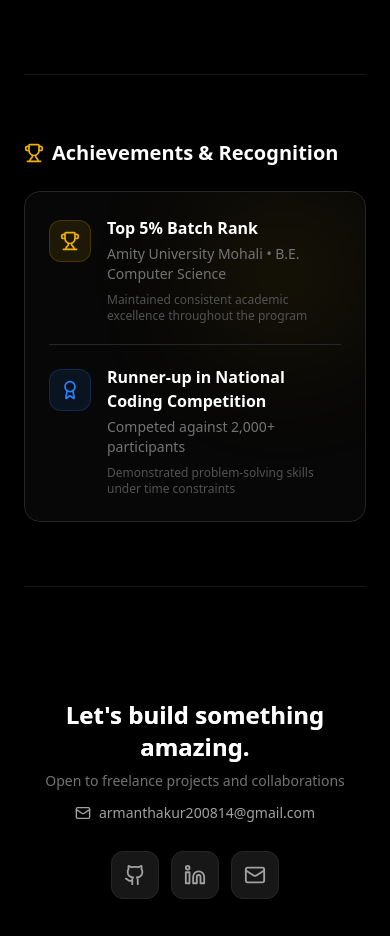
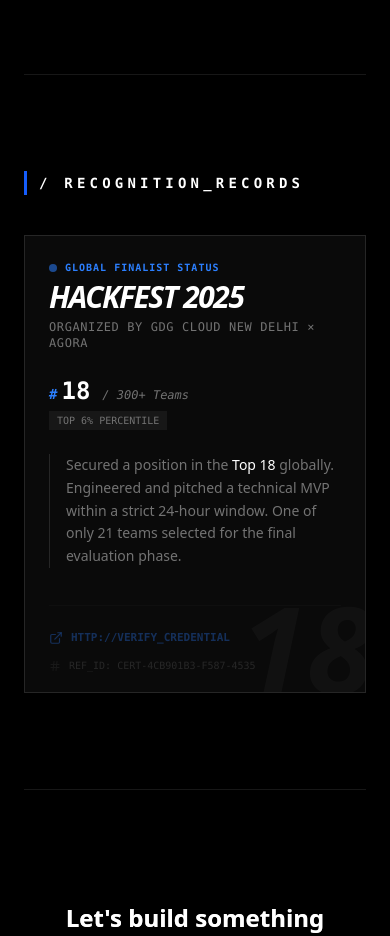
Before and after one commit to kaihere14/Portfolio-3, a React (Vite) app: page / in a window 390 px wide. Shown: the part 5120-6056 px from the top of the page. Built offline with nearby package versions, Linux system fonts and the light colour scheme; no server answers.

Commit message:
feat: add framer-motion for animations and enhance AchievementsSection component

```diff
--- a/package.json
+++ b/package.json
@@ -12,6 +12,7 @@
   "dependencies": {
     "@tailwindcss/vite": "^4.1.17",
     "axios": "^1.13.2",
+    "framer-motion": "^12.23.26",
     "lucide-react": "^0.554.0",
     "react": "^19.2.0",
     "react-dom": "^19.2.0",
--- a/src/components/AchievementsSection.jsx
+++ b/src/components/AchievementsSection.jsx
@@ -1,70 +1,94 @@
 import React from "react";
-import { Trophy, Award } from "lucide-react";
+import { motion } from "framer-motion";
+import { Trophy, ExternalLink, Hash } from "lucide-react";
 
 const AchievementsSection = ({ theme, darkMode }) => {
   return (
-    <section className="space-y-6">
-      <h2
-        className={`text-xl font-bold ${theme.textWhite} flex items-center gap-2`}
+    <section className="py-8">
+      {/* Header with a raw, industrial look */}
+      <div className="flex items-center gap-3 mb-10">
+        <div className="h-6 w-[3px] bg-blue-600"></div>
+        <h2 className={`text-sm font-mono font-black tracking-[0.3em] ${theme.textWhite} uppercase`}>
+          / Recognition_Records
+        </h2>
+      </div>
+
+      {/* The Achievement Card */}
+      <motion.div
+        initial="rest"
+        whileHover="hover"
+        animate="rest"
+        className={`group relative border border-neutral-800 hover:border-blue-900/50 p-6 transition-all duration-500 overflow-hidden ${
+          darkMode ? "bg-[#0a0a0a]" : "bg-white"
+        }`}
       >
-        <Trophy size={20} className="text-yellow-500" /> Achievements &
-        Recognition
-      </h2>
-      <div
-        className={`${
-          darkMode ? "bg-neutral-900/30" : "bg-neutral-50/30"
-        } border ${
-          theme.cardBorder
-        } rounded-2xl p-6 relative overflow-hidden group hover:${
-          darkMode ? "bg-neutral-900/50" : "bg-neutral-50/50"
-        } hover:${theme.cardHoverBorder} transition-all duration-300`}
-      >
-        <div className="absolute top-0 right-0 w-40 h-40 bg-yellow-500/10 blur-3xl rounded-full pointer-events-none group-hover:scale-150 transition-transform duration-500"></div>
-        <div className="space-y-5 relative z-10">
-          <div className="flex items-start gap-4 group/item hover:translate-x-1 transition-transform duration-300">
-            <div className="mt-1 p-2.5 bg-yellow-500/10 rounded-xl text-yellow-500 border border-yellow-500/20 group-hover:item:scale-110 transition-transform">
-              <Trophy size={20} />
+        {/* Subtle Background Rank - Visual interest without "AI color fluff" */}
+        <span className="absolute -right-2 -bottom-4 text-[120px] font-black italic opacity-[0.03] pointer-events-none group-hover:opacity-[0.06] transition-opacity font-sans leading-none">
+          18
+        </span>
+
+        <div className="relative z-10">
+          <div className="flex flex-col md:flex-row md:items-start justify-between gap-6">
+            <div className="space-y-1">
+              <div className="flex items-center gap-2">
+                <div className="w-2 h-2 rounded-full bg-blue-500 animate-pulse" />
+                <span className="text-[10px] font-mono tracking-widest text-blue-500 font-bold uppercase">
+                  Global Finalist Status
+                </span>
+              </div>
+
+              <h3 className={`text-3xl font-black ${theme.textWhite} tracking-tighter uppercase italic`}>
+                HackFest 2025
+              </h3>
+
+              <p className="text-xs font-mono text-neutral-500 uppercase tracking-wider">
+                Organized by GDG Cloud New Delhi × Agora
+              </p>
             </div>
-            <div className="flex-1">
-              <h3
-                className={`${theme.textWhite} font-bold mb-1 group-hover:item:text-yellow-400 transition-colors`}
-              >
-                Top 5% Batch Rank
-              </h3>
-              <p className={`text-sm ${theme.textSubtle} mb-2`}>
-                Amity University Mohali • B.E. Computer Science
-              </p>
-              <p className="text-xs text-neutral-600">
-                Maintained consistent academic excellence throughout the
-                program
+
+            <div className="flex flex-col md:items-end">
+              <div className={`text-2xl font-mono font-black ${theme.textWhite}  flex items-baseline gap-1`}>
+                <span className="text-blue-500 text-sm italic">#</span>18
+                <span className="text-xs text-neutral-500 font-normal tracking-normal italic ml-2">/ 300+ Teams</span>
+              </div>
+              <p className={`text-[10px] ${theme.textSubtle} font-mono  mt-1 ${darkMode?"bg-neutral-900":"bg-gray-300"} px-2 py-0.5 self-start md:self-end`}>
+                TOP 6% PERCENTILE
               </p>
             </div>
           </div>
-          <div
-            className={`h-px ${
-              darkMode ? "bg-neutral-800" : "bg-neutral-200"
-            }`}
-          ></div>
-          <div className="flex items-start gap-4 group/item hover:translate-x-1 transition-transform duration-300">
-            <div className="mt-1 p-2.5 bg-blue-500/10 rounded-xl text-blue-500 border border-blue-500/20 group-hover:item:scale-110 transition-transform">
-              <Award size={20} />
+
+          <p className={`mt-6 text-sm ${theme.textSubtle} max-w-2xl leading-relaxed border-l border-neutral-800 pl-4`}>
+            Secured a position in the <span className="text-white font-medium">Top 18</span> globally.
+            Engineered and pitched a technical MVP within a strict 24-hour window. One of only 21 teams
+            selected for the final evaluation phase.
+          </p>
+
+          {/* Footer: Fixed position, reveals on Parent Hover */}
+          <motion.div
+            variants={{
+              rest: { opacity: 0.4, y: 5 },
+              hover: { opacity: 1, y: 0 }
+            }}
+            transition={{ duration: 0.3, ease: "easeOut" }}
+            className="mt-8 pt-6 border-t border-neutral-800/50 flex flex-wrap items-center gap-x-8 gap-y-3"
+          >
+            <a
+              href="https://www.creadefy.com/verify/CERT-4CB901B3-F587-4535"
+              target="_blank"
+              rel="noopener noreferrer"
+              className="flex items-center gap-2 text-[11px] font-mono font-bold text-blue-500/80 hover:text-blue-400 transition-colors group/link"
+            >
+              <ExternalLink size={14} className="group-hover/link:scale-110 transition-transform" />
+              HTTP://VERIFY_CREDENTIAL
+            </a>
+
+            <div className="flex items-center gap-2 text-[10px] font-mono text-neutral-600">
+              <Hash size={12} className="opacity-50" />
+              <span>REF_ID: CERT-4CB901B3-F587-4535</span>
             </div>
-            <div className="flex-1">
-              <h3
-                className={`${theme.textWhite} font-bold mb-1 group-hover:item:text-blue-400 transition-colors`}
-              >
-                Runner-up in National Coding Competition
-              </h3>
-              <p className={`text-sm ${theme.textSubtle} mb-2`}>
-                Competed against 2,000+ participants
-              </p>
-              <p className="text-xs text-neutral-600">
-                Demonstrated problem-solving skills under time constraints
-              </p>
-            </div>
-          </div>
+          </motion.div>
         </div>
-      </div>
+      </motion.div>
     </section>
   );
 };
```
Also changed, not shown: 1 other file (tests, documents, lock files or other folders).
